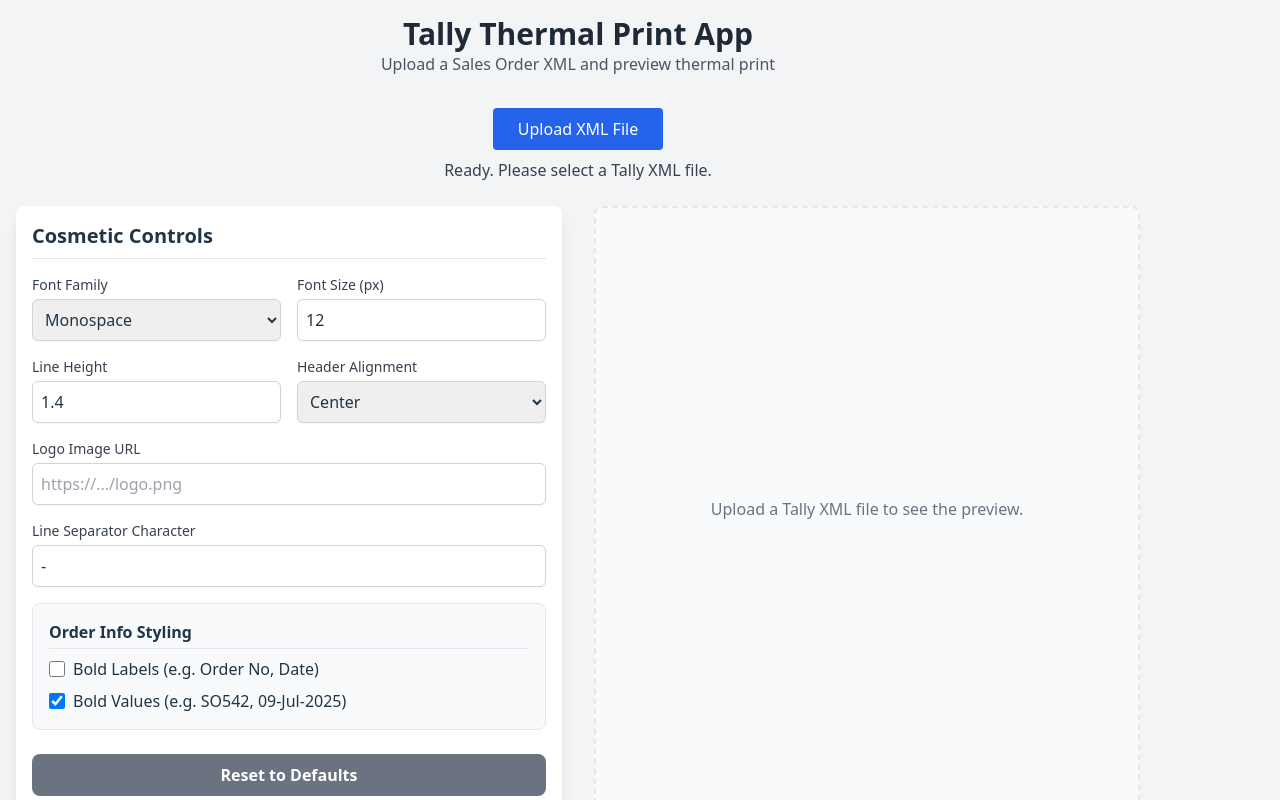
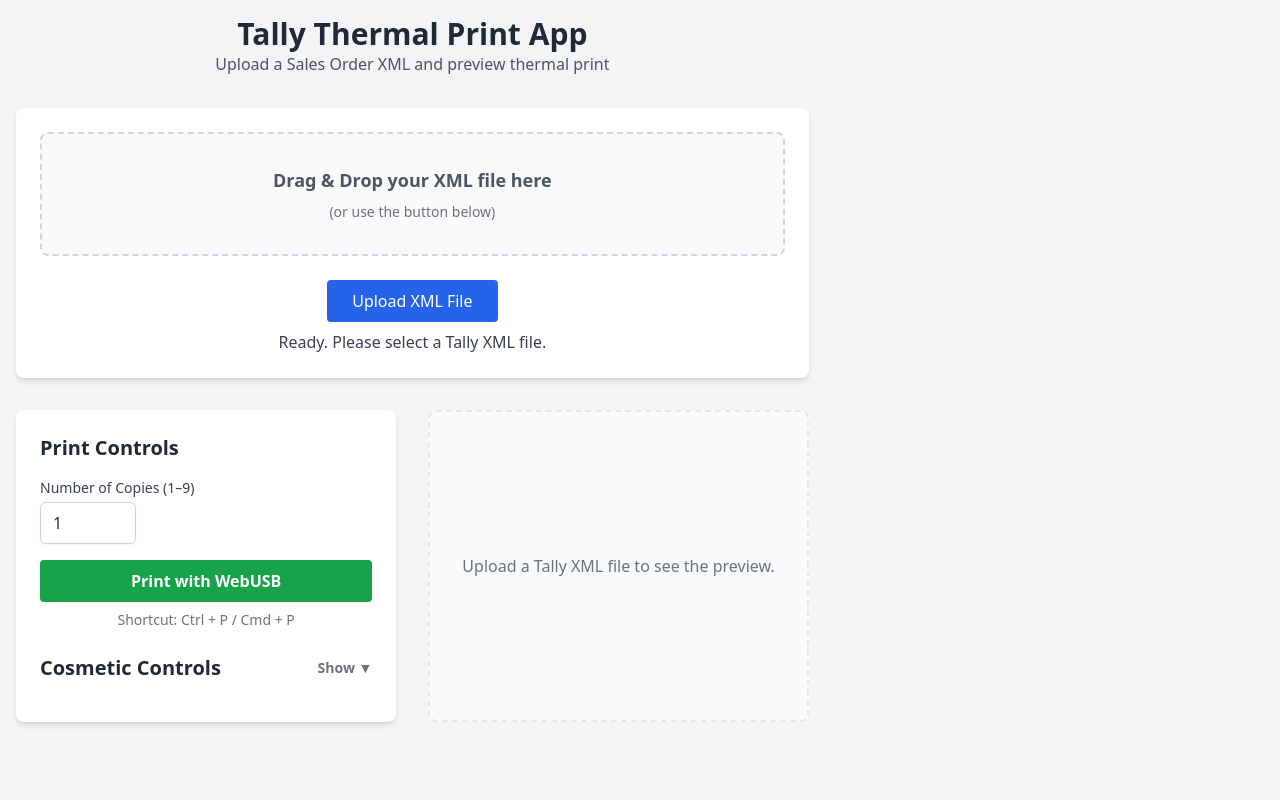
Before and after one commit to hitechankur/tally-thermal-app, a React (Vite) app: page / in a window 1280 px wide. Shown: the top 800 px of the page. Built offline with nearby package versions, Linux system fonts and the light colour scheme.

Commit message:
Update App.jsx layout, add toggle for cosmetic controls, and refine drag-drop

```diff
--- a/src/App.jsx
+++ b/src/App.jsx
@@ -24,6 +24,8 @@
       }
     }
   });
+  const [isDragging, setIsDragging] = useState(false); // State for drag-and-drop visual feedback
+  const [showCosmeticControls, setShowCosmeticControls] = useState(false); // New state for toggle
 
   const printRef = useRef(null);
   const fileInputRef = useRef(null);
@@ -32,29 +34,35 @@
   useEffect(() => {
     const saved = localStorage.getItem('tallyPrintSettings');
     if (saved) {
+      try {
         const parsed = JSON.parse(saved);
         setSettings(parsed);
-      if (parsed.copyCount) setCopyCount(parsed.copyCount);
+        // Ensure copyCount is loaded correctly, with a fallback
+        setCopyCount(parsed.copyCount ? Math.max(1, Math.min(9, parseInt(parsed.copyCount) || 1)) : 1);
+      } catch (e) {
+        console.error("Failed to parse settings from localStorage:", e);
+        // Reset to default if parsing fails
+        localStorage.removeItem('tallyPrintSettings');
+      }
     }
   }, []);
 
-  // Save copyCount to localStorage
-  useEffect(() => {
-    const saved = localStorage.getItem('tallyPrintSettings');
-    const parsed = saved ? JSON.parse(saved) : {};
-    parsed.copyCount = copyCount;
-    localStorage.setItem('tallyPrintSettings', JSON.stringify(parsed));
-  }, [copyCount]);
-
-  // Save settings to localStorage
+  // Save settings (including copyCount) to localStorage whenever settings or copyCount changes
   useEffect(() => {
     localStorage.setItem('tallyPrintSettings', JSON.stringify({ ...settings, copyCount }));
-  }, [settings]);
+  }, [settings, copyCount]);
+
 
   // WebUSB Print Handler (memoized)
   const handleWebUSBPrint = useCallback(async () => {
-    if (!printRef.current) return alert("Nothing to print");
-    if (!('usb' in navigator)) return alert("WebUSB not supported");
+    if (!xmlData) { // Check if xmlData is loaded
+      alert("Nothing to print. Please load an XML file first.");
+      return;
+    }
+    if (!('usb' in navigator)) {
+      alert("WebUSB not supported in this browser.");
+      return;
+    }
 
     // Get the innerText from the PrintPreview component
     const text = printRef.current.innerText;
@@ -62,10 +70,22 @@
     const feed = new Uint8Array([0x0A, 0x0A, 0x0A]); // Line feeds
     const cut = new Uint8Array([0x1D, 0x56, 0x41, 0x00]); // Full cut command for ESC/POS
 
+    let device; // Declare device outside try-catch to ensure it's accessible in finally
+
     try {
+      setStatus("[🖨] Requesting USB device...");
       console.log("[🖨] Requesting USB device...");
-      // Request permission to access a USB device. Filters can be added for specific printers.
-      const device = await navigator.usb.requestDevice({ filters: [] });
+
+      // Request permission to access a USB device.
+      // Filters are important to help the user select the correct device.
+      // Replace with your printer's actual Vendor ID and Product ID.
+      // You can find these in your OS device manager or by using tools like `lsusb` on Linux.
+      const filters = [
+        { vendorId: 0x0483, productId: 0x5740 }, // Example: Replace with your printer's Vendor ID and Product ID
+        // Add more filters for other compatible printers if needed
+      ];
+      device = await navigator.usb.requestDevice({ filters: filters });
+
       await device.open(); // Open the device
       await device.selectConfiguration(1); // Select configuration (usually 1)
       await device.claimInterface(0); // Claim the first interface (usually 0)
@@ -75,6 +95,7 @@
       if (!endpoint) throw new Error("No OUT endpoint found on the device.");
 
       for (let i = 0; i < copyCount; i++) {
+        setStatus(`[🖨] Printing copy ${i + 1} of ${copyCount}...`);
         console.log(`[🖨] Printing copy ${i + 1} of ${copyCount}`);
         // Send the encoded text to the printer
         await device.transferOut(endpoint.endpointNumber, encoder.encode(text));
@@ -84,14 +105,35 @@
         await device.transferOut(endpoint.endpointNumber, cut);
       }
 
-      await device.close(); // Close the device connection
-      alert(`✅ Printed ${copyCount} copies successfully.`);
+      setStatus(`✅ Printed ${copyCount} copies successfully.`);
+      alert(`✅ Printed ${copyCount} copies successfully.`); // Use alert for user feedback
     } catch (err) {
       console.error("[❌ WebUSB Error] ", err);
-      // Use alert for user feedback, as per your existing code
-      alert("Printing failed: " + err.message);
+      let errorMessage = "Printing failed: " + err.message;
+
+      if (err.name === 'NotFoundError') {
+        errorMessage = "Printing failed: No printer selected or found. Please ensure it's connected and select it from the prompt.";
+      } else if (err.name === 'SecurityError' && err.message.includes('Access denied')) {
+        errorMessage = "Printing failed: Access denied to USB device. Please ensure no other application is using it and grant browser permission.";
+      } else if (err.message.includes('No OUT endpoint found')) {
+          errorMessage = "Printing failed: Printer not configured correctly or not supported. No OUT endpoint found.";
       }
-  }, [copyCount]); // Dependency array for useCallback
+
+      setStatus(errorMessage);
+      alert(errorMessage); // Use alert for user feedback
+    } finally {
+      if (device && device.opened) {
+        try {
+          // Release interface before closing device
+          await device.releaseInterface(0);
+          await device.close(); // Close the device connection
+          console.log("[🖨] USB device closed.");
+        } catch (closeErr) {
+          console.error("Error closing USB device:", closeErr);
+        }
+      }
+    }
+  }, [copyCount, xmlData]); // Added xmlData to dependencies
 
   // Ctrl+P or Cmd+P shortcut for printing
   useEffect(() => {
@@ -107,6 +149,7 @@
     return () => window.removeEventListener('keydown', handleKeydown);
   }, [handleWebUSBPrint]); // Dependency array for useEffect
 
+  // --- File Input Handler ---
   const handleFileChange = (event) => {
     const file = event.target.files[0];
     if (file) {
@@ -116,7 +159,7 @@
 
       reader.onload = (e) => {
         console.log("App: FileReader onload triggered.");
-        const content = e.target.result; // <--- CHANGE HERE: Read as text string
+        const content = e.target.result; // Read as text string
         if (!content || content.length === 0) {
             console.error("App: FileReader read an empty or invalid string.");
             setXmlData(null);
@@ -126,7 +169,7 @@
         console.log("App: Content length:", content.length, "characters.");
 
         // Pass the text string directly to parseTallyXML
-        const data = parseTallyXML(content); // <--- CHANGE HERE: Pass string
+        const data = parseTallyXML(content); // Pass string
         if (data) {
           console.log("App: parseTallyXML returned data successfully.");
           setXmlData(data);
@@ -142,11 +185,63 @@
         setXmlData(null);
         setStatus(`Error reading file: ${e.target.error.name} - ${e.target.error.message}`);
       };
-      reader.readAsText(file); // <--- CHANGE HERE: Read as text
+      reader.readAsText(file); // Read as text
     } else {
         console.log("App: No file selected.");
     }
   };
+
+  // --- Drag and Drop Logic ---
+  const handleDragOver = useCallback((e) => {
+    e.preventDefault(); // Prevent default to allow drop
+    e.stopPropagation();
+    setIsDragging(true);
+  }, []);
+
+  const handleDragLeave = useCallback((e) => {
+    e.preventDefault();
+    e.stopPropagation();
+    setIsDragging(false);
+  }, []);
+
+  const handleDrop = useCallback((e) => {
+    e.preventDefault();
+    e.stopPropagation();
+    setIsDragging(false);
+
+    const files = e.dataTransfer.files;
+    if (files && files.length > 0) {
+      const file = files[0]; // Assuming only one XML file is dropped
+      // Basic validation for XML file type
+      if (file.type === 'application/xml' || file.name.toLowerCase().endsWith('.xml')) {
+        setStatus(`Reading dropped file: ${file.name}...`);
+        const reader = new FileReader();
+        reader.onload = (event) => {
+          const rawXmlString = event.target.result;
+          if (!rawXmlString || rawXmlString.length === 0) {
+            setStatus(`Error: Dropped file ${file.name} is empty or unreadable.`);
+            setXmlData(null);
+            return;
+          }
+          const parsedData = parseTallyXML(rawXmlString);
+          if (parsedData) {
+            setXmlData(parsedData);
+            setStatus(`Successfully parsed dropped file: ${file.name}. Ready to print.`);
+          } else {
+            setStatus(`Error: Failed to parse dropped XML file: ${file.name}. Please check the XML format or encoding.`);
+            setXmlData(null);
+          }
+        };
+        reader.onerror = () => {
+          setStatus(`Error reading dropped file: ${file.name}`);
+        };
+        reader.readAsText(file); // Read the file as a plain text string
+      } else {
+        setStatus('Please drop a valid XML file (.xml).');
+      }
+    }
+  }, []);
+
 
   return (
     <div className="bg-gray-100 min-h-screen p-4">
@@ -156,21 +251,42 @@
           <p className="text-gray-600">Upload a Sales Order XML and preview thermal print</p>
         </header>
 
-        <div className="mb-6 text-center">
+        {/* Container 1: Drag and Drop + File Upload */}
+        <div className="bg-white p-6 rounded-lg shadow-md mb-8">
+          <div
+            onDragOver={handleDragOver}
+            onDragLeave={handleDragLeave}
+            onDrop={handleDrop}
+            className={`
+              mb-6 p-8 border-2 border-dashed rounded-lg text-center
+              transition-all duration-300 ease-in-out
+              ${isDragging ? 'border-blue-500 bg-blue-50' : 'border-gray-300 bg-gray-50'}
+            `}
+          >
+            <p className="text-gray-600 text-lg font-semibold">
+              Drag & Drop your XML file here
+            </p>
+            <p className="text-sm text-gray-500 mt-2">
+              (or use the button below)
+            </p>
+          </div>
+
+          <div className="text-center">
             <input type="file" accept=".xml" onChange={handleFileChange} ref={fileInputRef} className="hidden" />
             <button onClick={() => fileInputRef.current.click()} className="bg-blue-600 hover:bg-blue-700 text-white px-6 py-2 rounded">
               Upload XML File
             </button>
             <p className="mt-2 text-gray-700">{status}</p>
           </div>
+        </div>
 
+        {/* Grid for Controls (Left) and Preview (Right) */}
         <div className="grid grid-cols-1 lg:grid-cols-2 gap-8">
-          <Controls settings={settings} onSettingsChange={setSettings} />
-
-          <div>
-            <PrintPreview data={xmlData} settings={settings} printRef={printRef} />
-
-            <div className="mt-6 p-4 bg-white shadow rounded">
+          {/* Container 3: Print Controls & Cosmetic Controls */}
+          <div className="bg-white p-6 rounded-lg shadow-md">
+            {/* Print Controls */}
+            <h2 className="text-xl font-bold text-gray-800 mb-4">Print Controls</h2>
+            <div className="mb-6">
               <label className="block font-medium text-sm text-gray-700 mb-1">Number of Copies (1–9)</label>
               <input
                 type="number"
@@ -191,6 +307,23 @@
               </button>
               <p className="text-sm text-gray-500 text-center mt-2">Shortcut: Ctrl + P / Cmd + P</p>
             </div>
+
+            {/* Cosmetic Controls (Toggleable) */}
+            <h2 className="text-xl font-bold text-gray-800 mb-4 cursor-pointer flex items-center justify-between"
+                onClick={() => setShowCosmeticControls(!showCosmeticControls)}>
+              Cosmetic Controls
+              <span className="text-gray-500 text-sm">
+                {showCosmeticControls ? 'Hide ▲' : 'Show ▼'}
+              </span>
+            </h2>
+            {showCosmeticControls && (
+              <Controls settings={settings} onSettingsChange={setSettings} />
+            )}
+          </div>
+
+          {/* Container 2: Print Preview */}
+          <div>
+            <PrintPreview data={xmlData} settings={settings} printRef={printRef} />
           </div>
         </div>
       </div>
```
Lines whose indentation alone changed are shown as unchanged.
